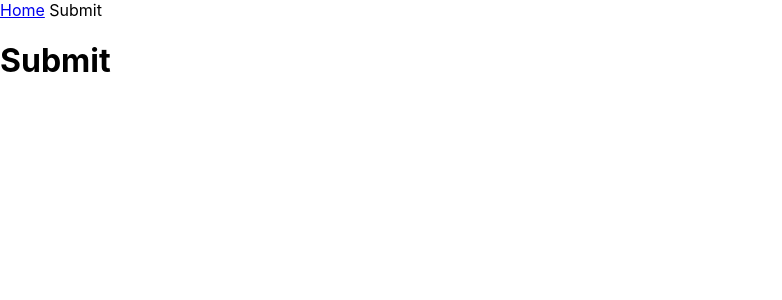
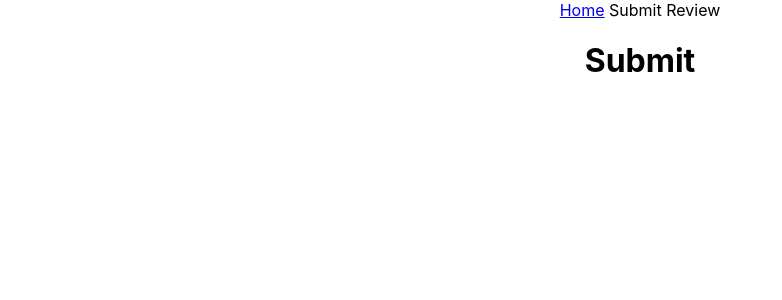
Before and after one commit to DJMurphy88/ASDP-Assignment1, a React (Create React App) app: page /submit in a window 1280 px wide. Shown: the top 300 px of the page, without its empty margins (0-782 px from the left). Built offline with nearby package versions, Linux system fonts and the light colour scheme.

Commit message:
Bug fixes

```diff
--- a/public/movies.json
+++ b/public/movies.json
@@ -2,7 +2,7 @@
     {
         "name" : "T2",
         "date" : "July 1991",
-        "actors" : ["Arnold Sczwartznegger", "Linda Hamilton", "Edward Furlong"],
+        "actors" : ["Arnold Sczwartzneger", "Linda Hamilton", "Edward Furlong"],
         "poster" : "T2.jfif",
         "rating" : 5
     },
--- a/src/App.js
+++ b/src/App.js
@@ -1,22 +1,11 @@
 import React from "react"
 import './App.css';
 import { useState, useEffect } from "react";
-import { Routes, Route, Link } from 'react-router-dom';
+import { Routes, Route } from 'react-router-dom';
+import { Reviews, Submit } from "./Pages";
 
-function App() {
-  return (
-    <div>
-      <Routes>
-        <Route path="/" element={<Home />}/>
-        <Route path="/submit" element={<Submit />}/>
-      </Routes>
-    </div>
-  );
-}
-
-export function Home() {
-
-  const [movies, setMovies] = useState([]);
+export function App() {
+  const [movies, setMovies] = useState(null);
 
   useEffect(() => {
     fetch('./movies.json')
@@ -24,31 +13,19 @@ export function Home() {
       .then(setMovies)
   }, []);
 
+  if( movies == null) return null;
+
   return (
-      <div>
-          <nav>
-              Home <Link to="/Submit">Submit Review</Link>
-          </nav>
-          <h1>Home</h1>
-          { movies.map( movie => { return <Movie info={movie}></Movie>}) }
+    <div className="App">
+      <Routes>
+        <Route path="/" element={<Reviews movies={movies} />}/>
+        <Route path="/submit" element={<Submit />}/>
+      </Routes>
     </div>
-
-  )
+  );
 }
 
-export function Submit() {
-  return (
-  <div>
-      <nav>
-          <Link to="/">Home</Link> Submit
-      </nav>
-      <h1>Submit</h1>
-  </div>
-  )
-}
-
-function Movie(props) {
-  console.log(props);
+export function Movie(props) {
   return (
     <>
       <h2>{props.info.name}</h2>
--- /dev/null
+++ b/src/Pages.js
@@ -0,0 +1,26 @@
+import React from "react";
+import { Link } from "react-router-dom";
+import { Movie } from "./App";
+
+export function Reviews({movies}) {
+    return (
+        <div>
+            <nav>
+                Reviews <Link to="/Submit">Submit Review</Link>
+            </nav>
+            <h1>Reviews</h1>
+            { movies.map( movie => { return <Movie info={movie}></Movie>}) }
+        </div>
+    )
+  }
+
+export function Submit() {
+    return (
+        <div>
+            <nav>
+                <Link to="/">Home</Link> Submit Review
+            </nav>
+            <h1>Submit</h1>
+        </div>
+    )
+}
```
Lines whose indentation alone changed are shown as unchanged.
